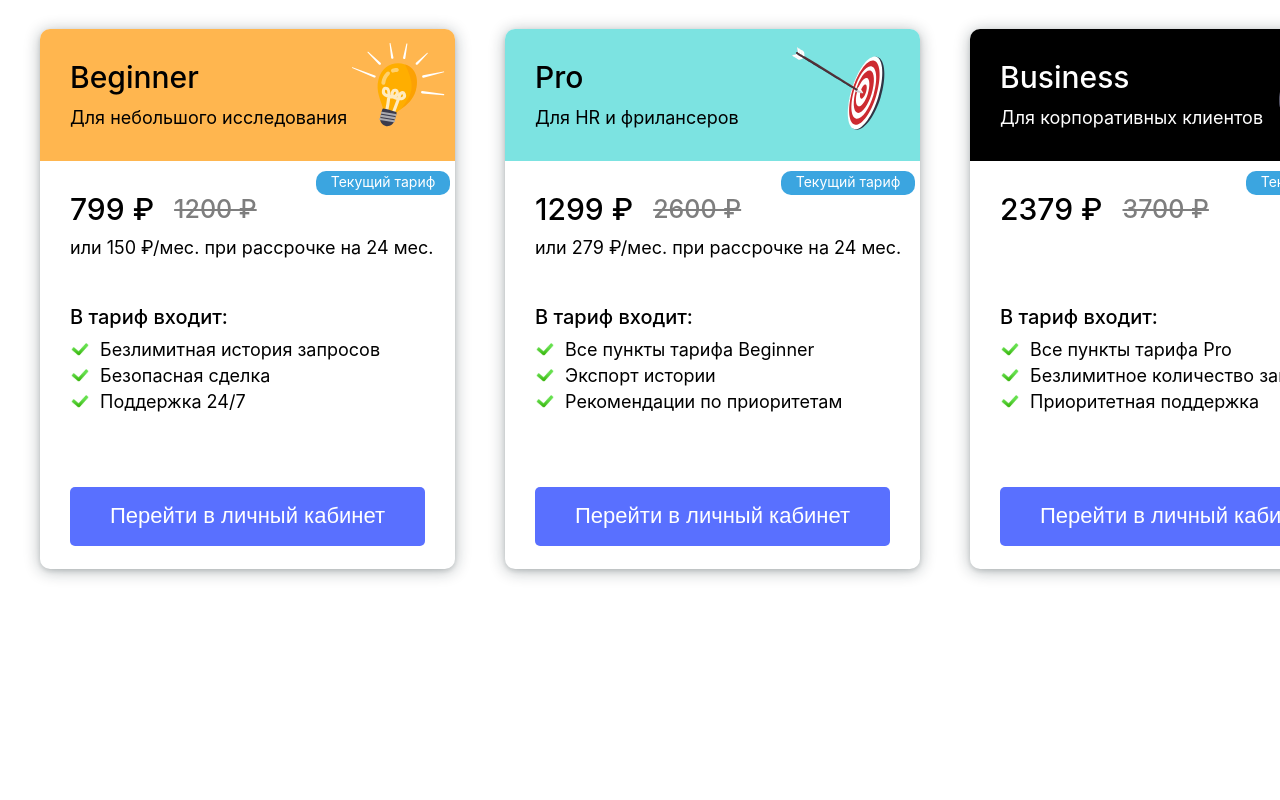
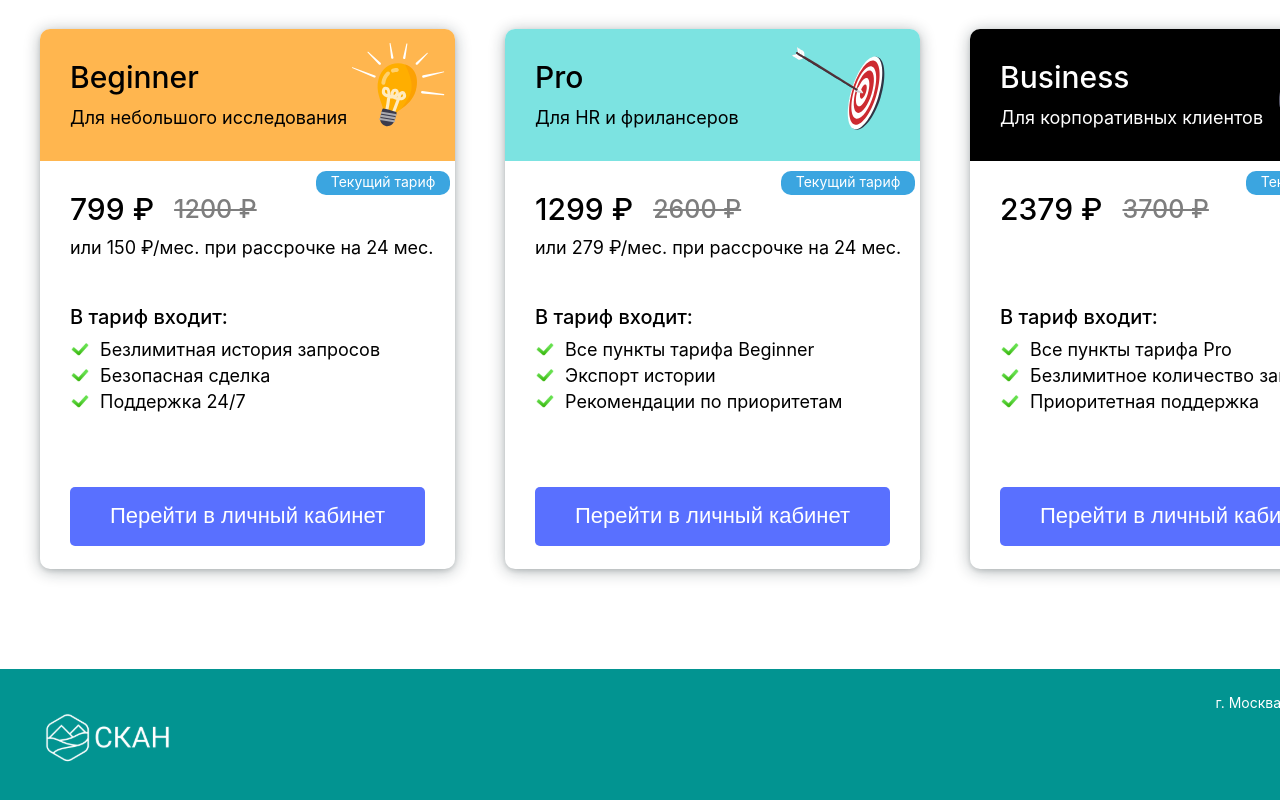
Before and after one commit to pizarrosch/diploma-project-skillfactory-react, a React (Create React App) app: page / in a window 1280 px wide. Shown: the part 2036-2836 px from the top of the page. Before the commit the page ends 2705 px from the top, so only its background shows below. Built offline with nearby package versions, Linux system fonts and the light colour scheme.

Commit message:
Create footer

```diff
--- a/src/App.tsx
+++ b/src/App.tsx
@@ -2,14 +2,16 @@ import React from "react";
 import Header from "./components/Header/Header";
 import s from './App.module.scss';
 import MainPage from "./components/Main/Main";
+import Footer from "./components/Footer/Footer";
 
 function App() {
-  return (
-    <div className={s.root}>
-      <Header />
-        <MainPage />
-    </div>
-  );
+    return (
+        <div className={s.root}>
+            <Header/>
+            <MainPage/>
+            <Footer />
+        </div>
+    );
 }
 
 export default App;
--- /dev/null
+++ b/src/components/Footer/Footer.module.scss
@@ -0,0 +1,23 @@
+.footer {
+  height: 137px;
+  background-color: rgba(2, 148, 145, 1);
+  margin: 0;
+  padding: 0 40px;
+  box-sizing: border-box;
+  display: flex;
+  align-items: center;
+  justify-content: space-between;
+
+  .contactsDataContainer {
+    display: flex;
+    flex-direction: column;
+    color: white;
+    text-align: right;
+    gap: 20px;
+
+    .contactsData {
+      display: flex;
+      flex-direction: column;
+    }
+  }
+}
--- /dev/null
+++ b/src/components/Footer/Footer.tsx
@@ -0,0 +1,19 @@
+import React from "react";
+import footerLogo from '../../assets/footer-logo.svg';
+import s from './Footer.module.scss';
+
+export default function Footer() {
+    return (
+        <footer className={s.footer}>
+            <img src={footerLogo} alt='company logo'/>
+            <div className={s.contactsDataContainer}>
+                <div className={s.contactsData}>
+                    <span>г. Москва, Цветной б-р, 40</span>
+                    <span>+7 495 771 21 11</span>
+                    <span>info@skan.ru</span>
+                </div>
+                <span className={s.copyright}>Copyright. 2022</span>
+            </div>
+        </footer>
+    )
+}
```
